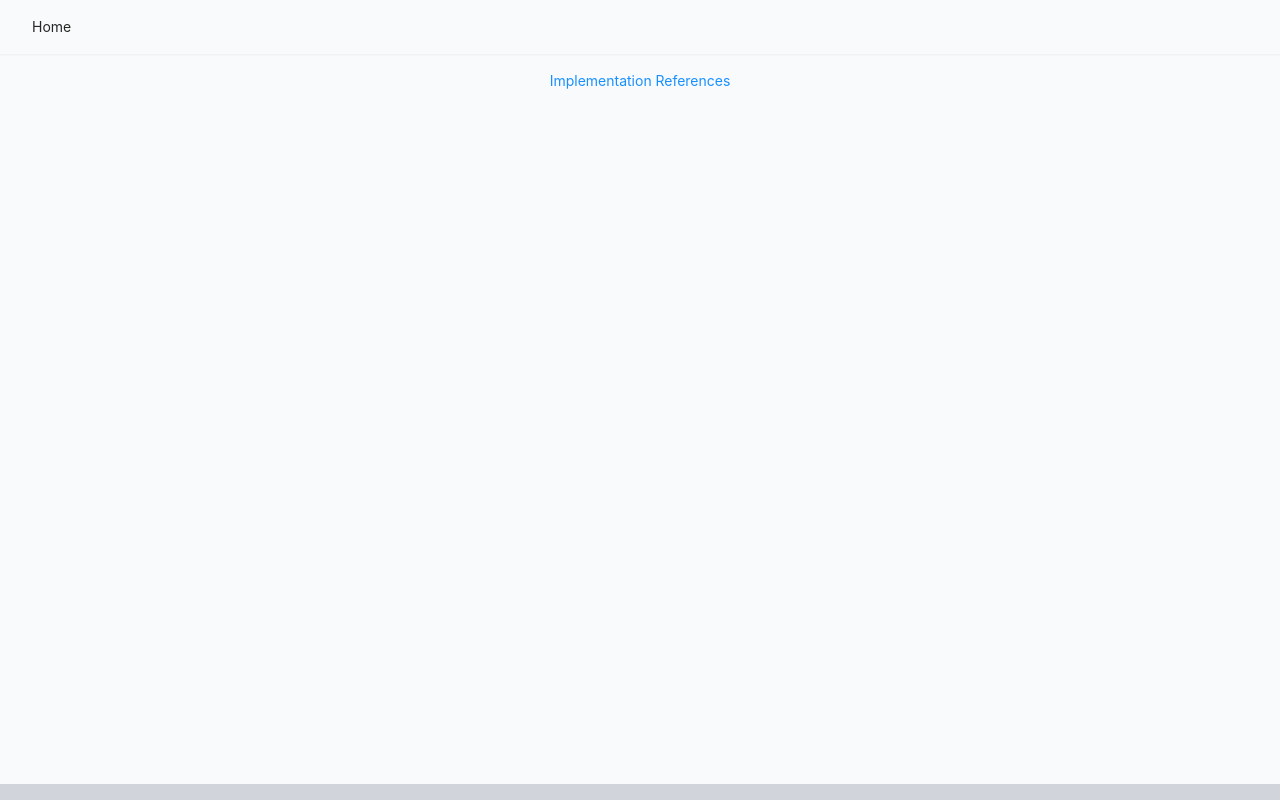
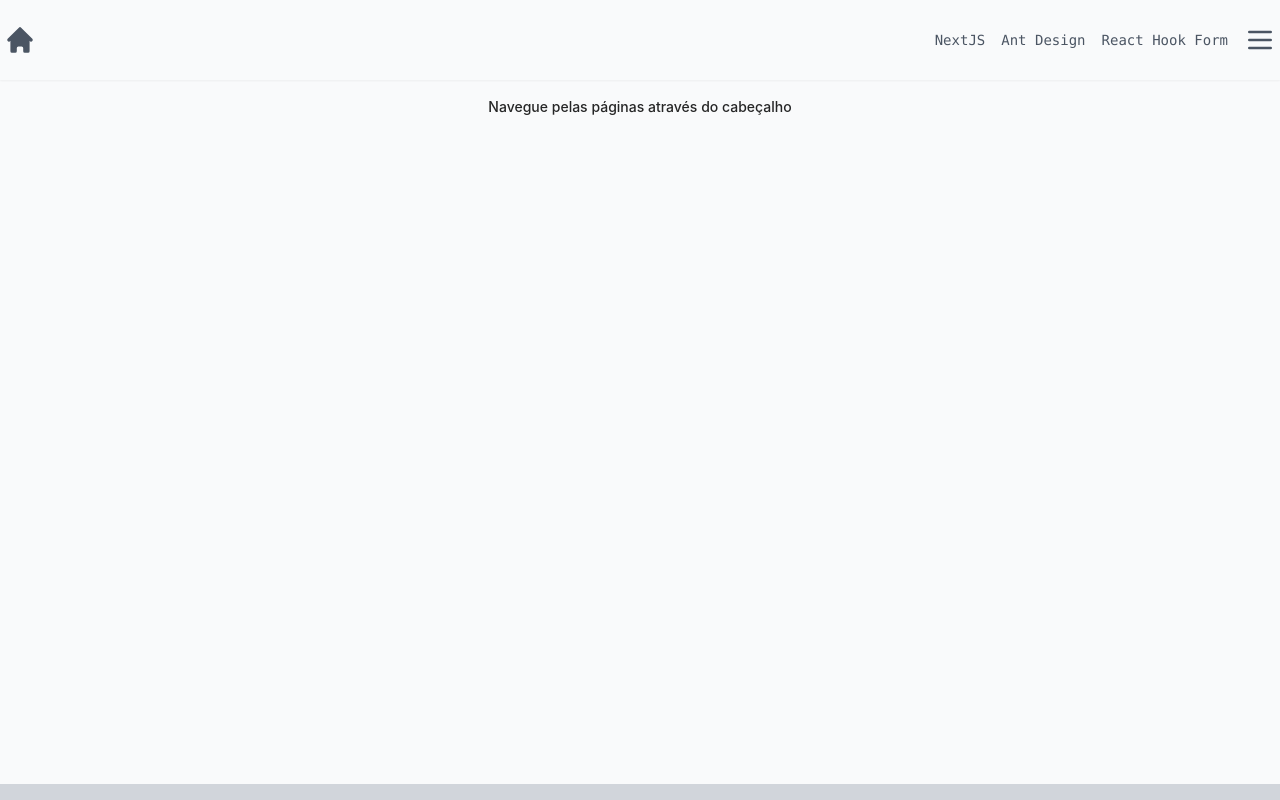
Before and after one commit to yangricardo/nextjs-tailwind-reacthook-form-ant-design-template, a Next.js app: page / in a window 1280 px wide. Built offline with nearby package versions, Linux system fonts and the light colour scheme.

Commit message:
header navigation links updates

```diff
--- a/package.json
+++ b/package.json
@@ -12,7 +12,8 @@
     "next": "12.0.4",
     "react": "17.0.2",
     "react-dom": "17.0.2",
-    "react-hook-form": "^7.19.5"
+    "react-hook-form": "^7.19.5",
+    "react-icons": "^4.3.1"
   },
   "devDependencies": {
     "@types/node": "16.11.7",
--- /dev/null
+++ b/src/components/icons/home.tsx
@@ -0,0 +1,12 @@
+import { IIcon } from '.';
+
+export const HomeIcon = ({ className }: IIcon) => (
+  <svg
+    xmlns="http://www.w3.org/2000/svg"
+    className={`${className} h-5 w-5`}
+    viewBox="0 0 20 20"
+    fill="currentColor"
+  >
+    <path d="M10.707 2.293a1 1 0 00-1.414 0l-7 7a1 1 0 001.414 1.414L4 10.414V17a1 1 0 001 1h2a1 1 0 001-1v-2a1 1 0 011-1h2a1 1 0 011 1v2a1 1 0 001 1h2a1 1 0 001-1v-6.586l.293.293a1 1 0 001.414-1.414l-7-7z" />
+  </svg>
+);
--- /dev/null
+++ b/src/components/icons/index.tsx
@@ -0,0 +1,3 @@
+export interface IIcon {
+  className?: string;
+}
--- /dev/null
+++ b/src/components/icons/menu.tsx
@@ -0,0 +1,18 @@
+import { IIcon } from '.';
+
+export const MenuIcon = ({ className }: IIcon) => (
+  <svg
+    xmlns="http://www.w3.org/2000/svg"
+    className={`${className} h-5 w-5`}
+    fill="none"
+    viewBox="0 0 24 24"
+    stroke="currentColor"
+  >
+    <path
+      strokeLinecap="round"
+      strokeLinejoin="round"
+      strokeWidth={2}
+      d="M4 6h16M4 12h16M4 18h16"
+    />
+  </svg>
+);
--- a/src/components/layout/header/header-link.tsx
+++ b/src/components/layout/header/header-link.tsx
@@ -2,13 +2,13 @@ import Link from 'next/link';
 import { ReactNode } from 'react';
 
 export interface IHeaderLink {
-  href: string;
-  content: string | ReactNode;
+  href?: string;
+  content?: string | ReactNode;
 }
 
 export const HeaderLink = ({ href, content }: IHeaderLink) => (
-  <Link href={href}>
-    <span className="p-4 h-full hover:bg-gray-600 hover:text-white transition duration-200 cursor-pointer">
+  <Link href={href || '/'}>
+    <span className="hover:text-gray-500 hover:underline text-gray-600 flex flex-row justify-center items-center p-1 cursor-pointer font-mono">
       {content}
     </span>
   </Link>
--- a/src/components/layout/header/index.tsx
+++ b/src/components/layout/header/index.tsx
@@ -1,14 +1,32 @@
+import { HomeIcon } from '@/components/icons/home';
+import { MenuIcon } from '@/components/icons/menu';
 import { HeaderLink } from './header-link';
-
 export const Header = () => {
   return (
     <header
       className={
-        'w-full p-4 flex flex-col flex-1 items-center content-center shadow-sm'
+        'w-full h-20 flex flex-col flex-1 items-center justify-center content-center shadow-sm'
       }
     >
-      <nav className={'w-full max-w-7xl'}>
-        <HeaderLink href="/" content={'Home'} />
+      <nav className={'w-full h-20 max-w-7xl flex content-center items-center'}>
+        <nav className="w-full flex items-start">
+          <HeaderLink href="/" content={<HomeIcon className={'h-8 w-8'} />} />
+        </nav>
+        <nav className="w-full flex justify-end space-x-2">
+          <HeaderLink
+            href="/implementation-references/nextjs"
+            content={'NextJS'}
+          />
+          <HeaderLink
+            href="/implementation-references/ant-design"
+            content={'Ant Design'}
+          />
+          <HeaderLink
+            href="/implementation-references/react-hook-form"
+            content={'React Hook Form'}
+          />
+          <HeaderLink href="/" content={<MenuIcon className={'h-8 w-8'} />} />
+        </nav>
       </nav>
     </header>
   );
--- a/src/pages/implementation-references/ant-design.tsx
+++ b/src/pages/implementation-references/ant-design.tsx
@@ -1,12 +1,10 @@
 import { NextPage } from 'next';
-import Link from 'next/link';
 import { Radio, Input } from 'antd';
 import { useState } from 'react';
 const AntDesignPage: NextPage = () => {
   const [currentInputValue, setCurrentInputValue] = useState<string>('');
   return (
     <div className="w-full flex flex-col space-y-4 justify-center items-center">
-      <h1 className="m-2 text-xl font-mono">{currentInputValue}</h1>
       <div className="w-40">
         <Input onChange={e => setCurrentInputValue(e.target.value)} />
       </div>
@@ -20,9 +18,7 @@ const AntDesignPage: NextPage = () => {
         <Radio.Button value="Beijing">Beijing</Radio.Button>
         <Radio.Button value="Chengdu">Chengdu</Radio.Button>
       </Radio.Group>
-      <div className="w-full flex flex-col space-y-4 justify-center items-center">
-        <Link href="/">Home</Link>
-      </div>
+      <h1 className="text-xl font-mono">{currentInputValue}</h1>
     </div>
   );
 };
--- a/src/pages/implementation-references/index.tsx
+++ /dev/null
@@ -1,17 +0,0 @@
-import { NextPage } from 'next';
-import Link from 'next/link';
-
-const ImplementationReferencesPage: NextPage = () => {
-  return (
-    <div className="w-full flex flex-col space-y-4 justify-center items-center">
-      <Link href="/implementation-references/nextjs">NextJS</Link>
-      <Link href="/implementation-references/ant-design">Ant Design</Link>
-      <Link href="/implementation-references/react-hook-form">
-        React Hook Form
-      </Link>
-      <Link href="/">Home</Link>
-    </div>
-  );
-};
-
-export default ImplementationReferencesPage;
--- a/src/pages/implementation-references/nextjs.tsx
+++ b/src/pages/implementation-references/nextjs.tsx
@@ -1,10 +1,9 @@
 import type { NextPage } from 'next';
-import Link from 'next/link';
 import Head from 'next/head';
 
 const Home: NextPage = () => {
   return (
-    <div className="flex flex-col items-center justify-center min-h-screen py-2">
+    <div className="flex flex-col items-center justify-center min-h-screen">
       <Head>
         <title>Create Next App</title>
         <link rel="icon" href="/favicon.ico" />
@@ -66,9 +65,6 @@ const Home: NextPage = () => {
             </p>
           </a>
         </div>
-        <div className="w-full flex flex-col space-y-4 justify-center items-center">
-          <Link href="/">Home</Link>
-        </div>
       </main>
 
       <footer className="flex items-center justify-center w-full h-24 border-t">
--- a/src/pages/implementation-references/react-hook-form.tsx
+++ b/src/pages/implementation-references/react-hook-form.tsx
@@ -1,5 +1,4 @@
 import { NextPage } from 'next';
-import Link from 'next/link';
 import { useEffect } from 'react';
 import { SubmitHandler, useForm, FormProvider } from 'react-hook-form';
 import { TextInput } from '@/components/forms/text-input';
@@ -21,9 +20,6 @@ const ReactHookFormPage: NextPage = () => {
         <TextInput name="value" placeholder="" />
         <h1>{formChanges.value}</h1>
       </form>
-      <div className="w-full flex flex-col space-y-4 justify-center items-center">
-        <Link href="/">Home</Link>
-      </div>
     </FormProvider>
   );
 };
--- a/src/pages/index.tsx
+++ b/src/pages/index.tsx
@@ -1,10 +1,9 @@
 import { NextPage } from 'next';
-import Link from 'next/link';
 
 const Home: NextPage = () => {
   return (
     <div className="w-full flex flex-col space-y-4 justify-center items-center">
-      <Link href="/implementation-references">Implementation References</Link>
+      <h1>Navegue pelas páginas através do cabeçalho</h1>
     </div>
   );
 };
```
Also changed, not shown: 2 other files (tests, documents, lock files or other folders).
